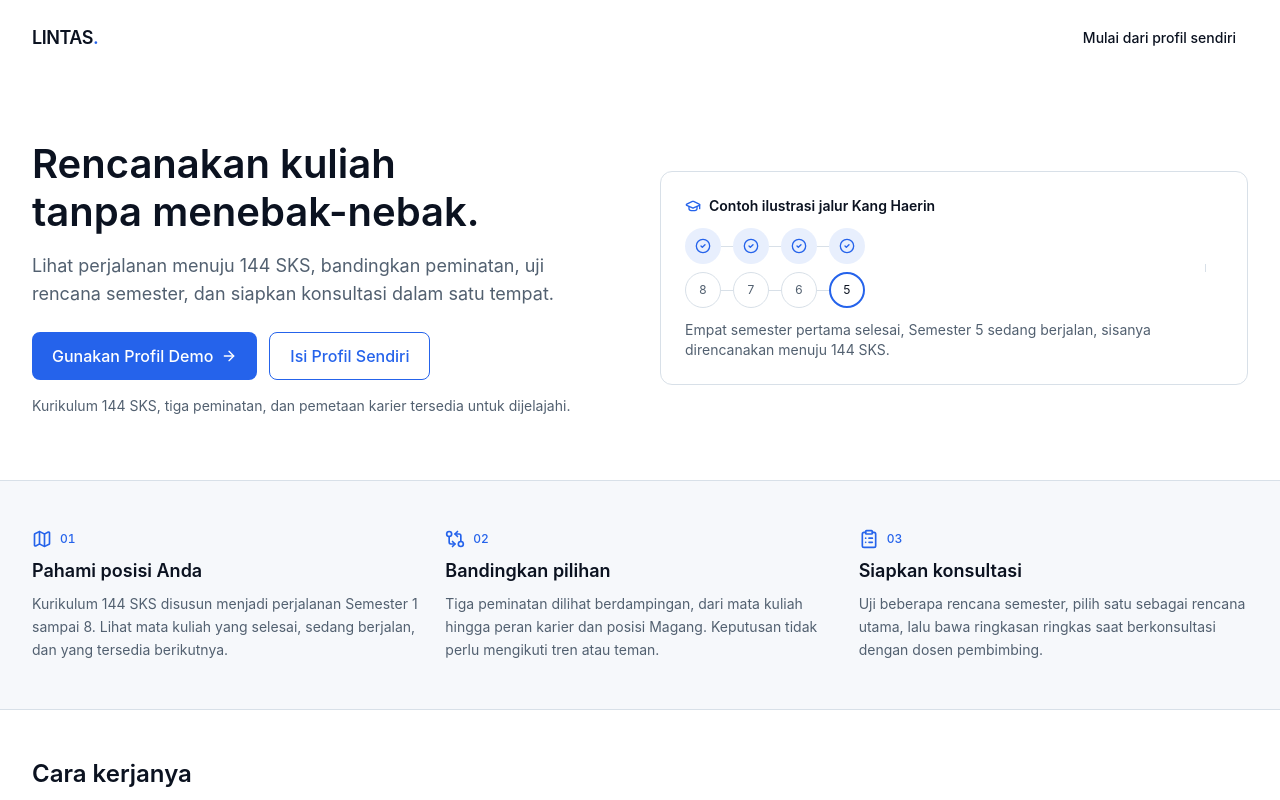
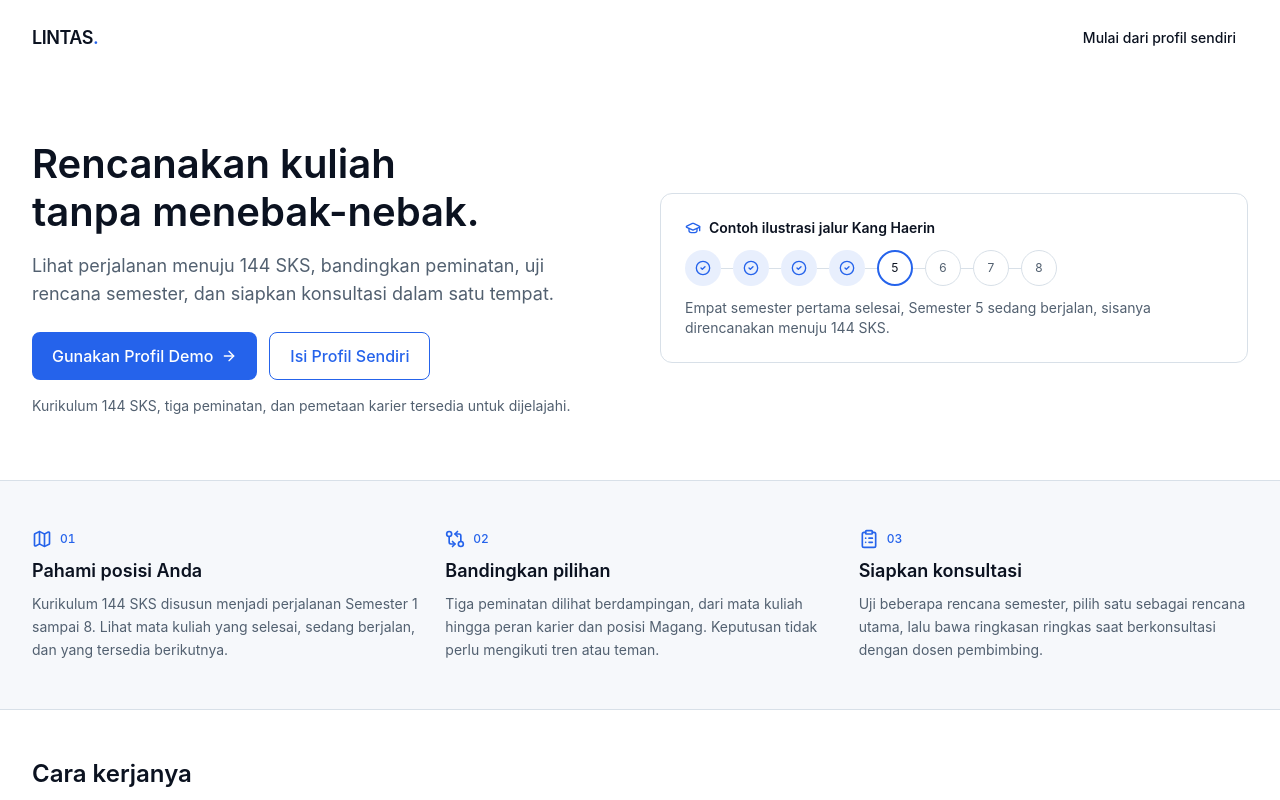
Before and after one commit to ayato1110/lintaskuy, a React (Vite) app: page / in a window 1280 px wide. Shown: the top 800 px of the page. Built offline with nearby package versions, Linux system fonts and the light colour scheme.

Commit message:
HeroTrack responsif: snake 2 baris hanya di layar mobile
- Mobile (<md): baris atas S1-S4 tersambung, lanjut turun ke S5 lalu S5-S8
- Desktop/tablet (>=md): satu garis lurus S1 sampai S8

```diff
--- a/src/pages/LandingPage.tsx
+++ b/src/pages/LandingPage.tsx
@@ -74,7 +74,7 @@ function HeroTrack() {
         <GraduationCap className="h-4 w-4 text-primary" />
         Contoh ilustrasi jalur Kang Haerin
       </div>
-      <ol className="flex flex-col">
+      <ol className="flex flex-col md:hidden">
         <li>
           <TrackRow semesters={[1, 2, 3, 4]} />
         </li>
@@ -84,6 +84,9 @@ function HeroTrack() {
         <li>
           <TrackRow semesters={[8, 7, 6, 5]} />
         </li>
+      </ol>
+      <ol className="hidden md:flex md:items-center">
+        <TrackRow semesters={[1, 2, 3, 4, 5, 6, 7, 8]} />
       </ol>
       <p className="mt-3 text-sm text-muted">
         Empat semester pertama selesai, Semester 5 sedang berjalan, sisanya direncanakan menuju 144
```
